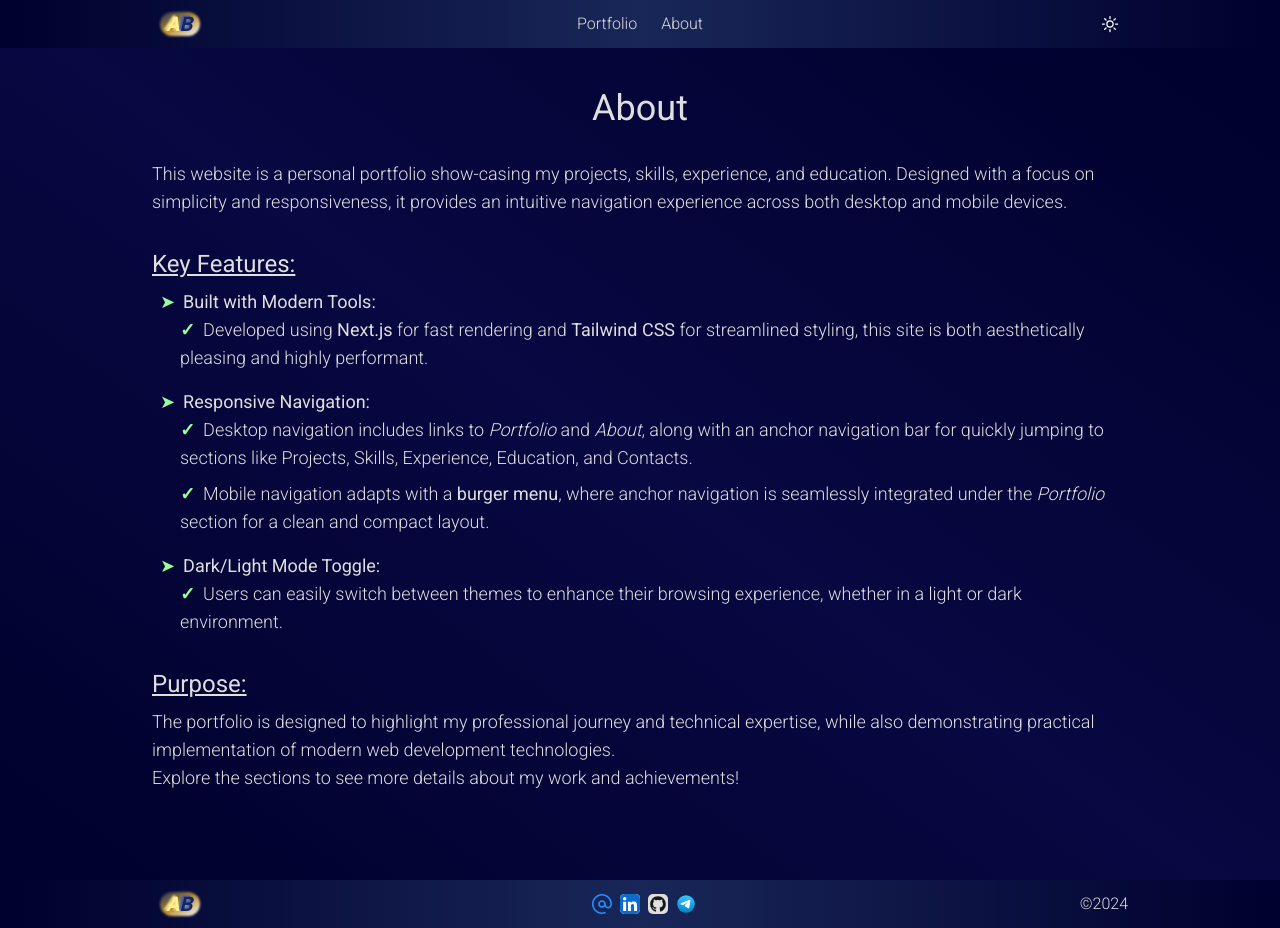
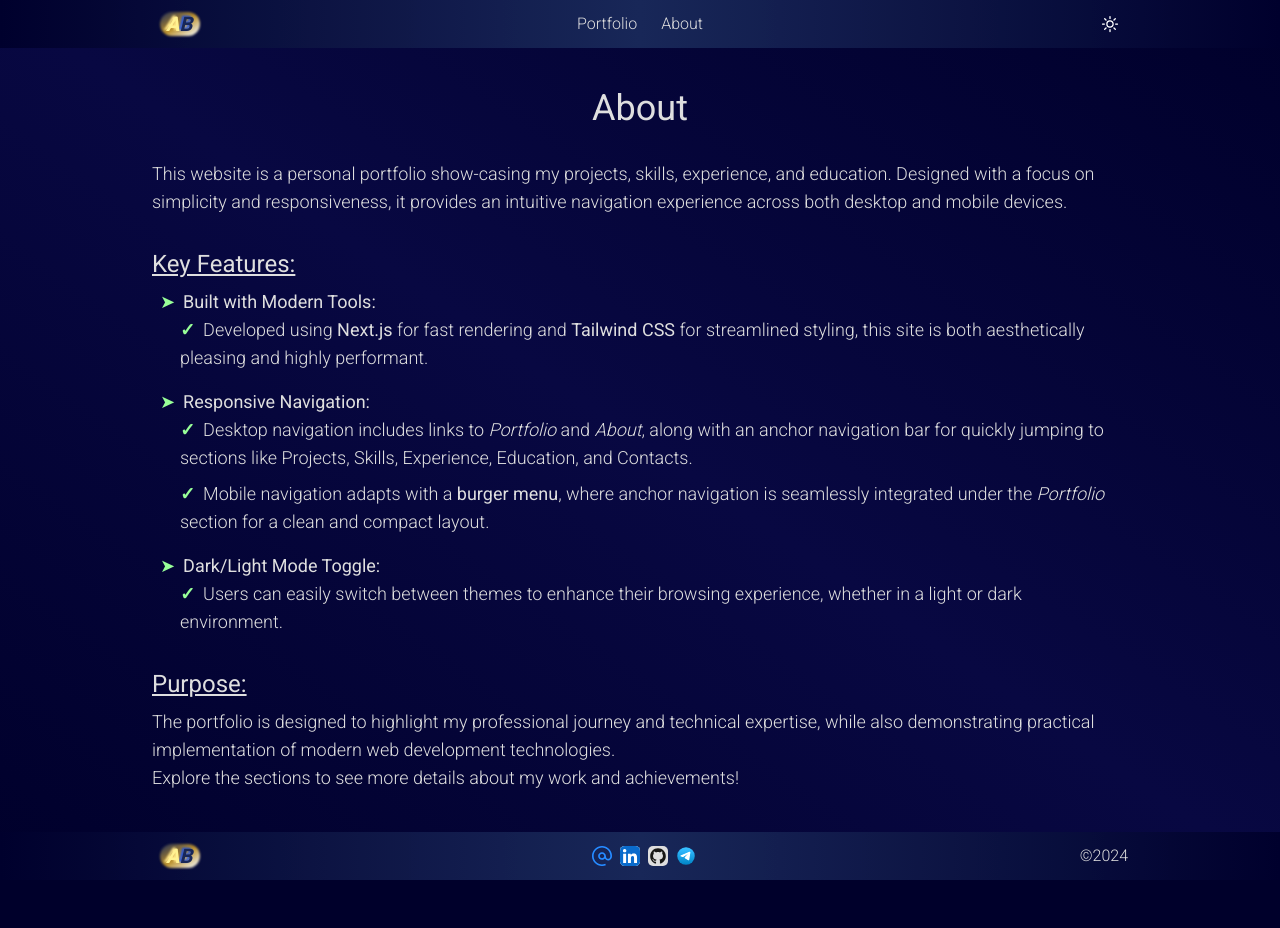
Before and after one commit to aabelov2703/portfolio, a Next.js app: page /about in a window 1280 px wide. After the commit the page ends 880 px from the top, so only its background shows below. Built offline with nearby package versions, Linux system fonts and the light colour scheme.

Commit message:
<main> container flexibly expands to the full height of the screen

```diff
--- a/app/about/page.tsx
+++ b/app/about/page.tsx
@@ -1,8 +1,8 @@
 const About = () => {
   return (
     <section
-      id="hero"
-      className="flex h-screen flex-col items-center my-4 gap-4 md:gap-8 p-6 text-base md:text-lg"
+      id="about"
+      className="flex grow flex-col items-center my-4 gap-4 md:gap-8 p-6 text-base md:text-lg"
     >
       <h1 className={`text-center text-4xl font-medium leading-1`}>About</h1>
 
--- a/app/layout.tsx
+++ b/app/layout.tsx
@@ -16,10 +16,10 @@ export default function RootLayout({
 }>) {
   return (
     <html lang="en">
-      <body className="flex flex-col items-center text-foreground scrollbar-hide bg-gradient-to-tr from-background via-primary-0 to-background brightness-105">
+      <body className="min-h-screen flex flex-col items-center text-foreground scrollbar-hide bg-gradient-to-tr from-background via-primary-0 to-background brightness-105">
         <AppContextProvider>
           <NavBar />
-          <main className="relative flex justify-center w-full min-w-[320px] max-w-lg sm:max-w-2xl md:max-w-5xl antialiased">
+          <main className="relative flex grow justify-center w-full min-w-[320px] max-w-lg sm:max-w-2xl md:max-w-5xl antialiased">
             {children}
           </main>
           <Footer />
```
